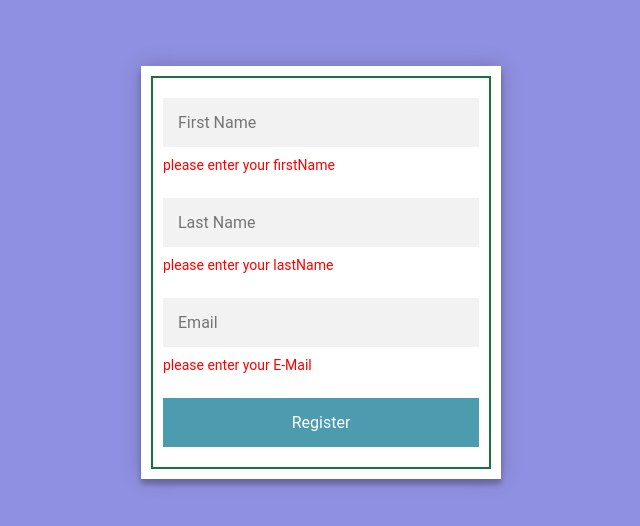
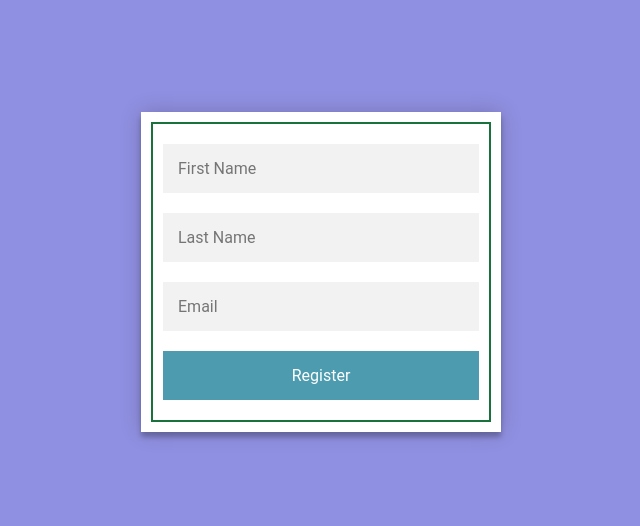
Before and after one commit to ciwwan1980/basic-form-hooks, a React (Create React App) app: page / in a window 1280 px wide. Shown: the part 128-654 px from the top of the page, without its empty margins (319-959 px from the left). Built offline with nearby package versions, Linux system fonts and the light colour scheme.

Commit message:
setting-conditional-submitt-&&ifItsnotFilledYet-willShow-TheMessage

```diff
--- a/src/App.js
+++ b/src/App.js
@@ -51,7 +51,7 @@ const [submitted, setSubmitted]= useState(false)
           name="firstName"
 
         />
-        <span>please enter your firstName</span>
+        {submitted && !values.firstName ? <span>please enter your firstName</span> :null}
         <input
           onChange={handleInputLastNameChange}
           value={values.lastName}
@@ -61,7 +61,7 @@ const [submitted, setSubmitted]= useState(false)
           placeholder="Last Name"
           name="lastName"
         />
-         <span>please enter your lastName</span>
+         {submitted && !values.lastName ? <span>please enter your lastName</span>:null}
         <input
           onChange={handleInputEmailChange}
           value={values.email}
@@ -71,7 +71,7 @@ const [submitted, setSubmitted]= useState(false)
           placeholder="Email"
           name="email"
         />
-         <span>please enter your E-Mail</span>
+         {submitted && !values.email ?<span>please enter your E-Mail</span> :null  }
 
         <button className="form-field" type="submit">
           Register
```
